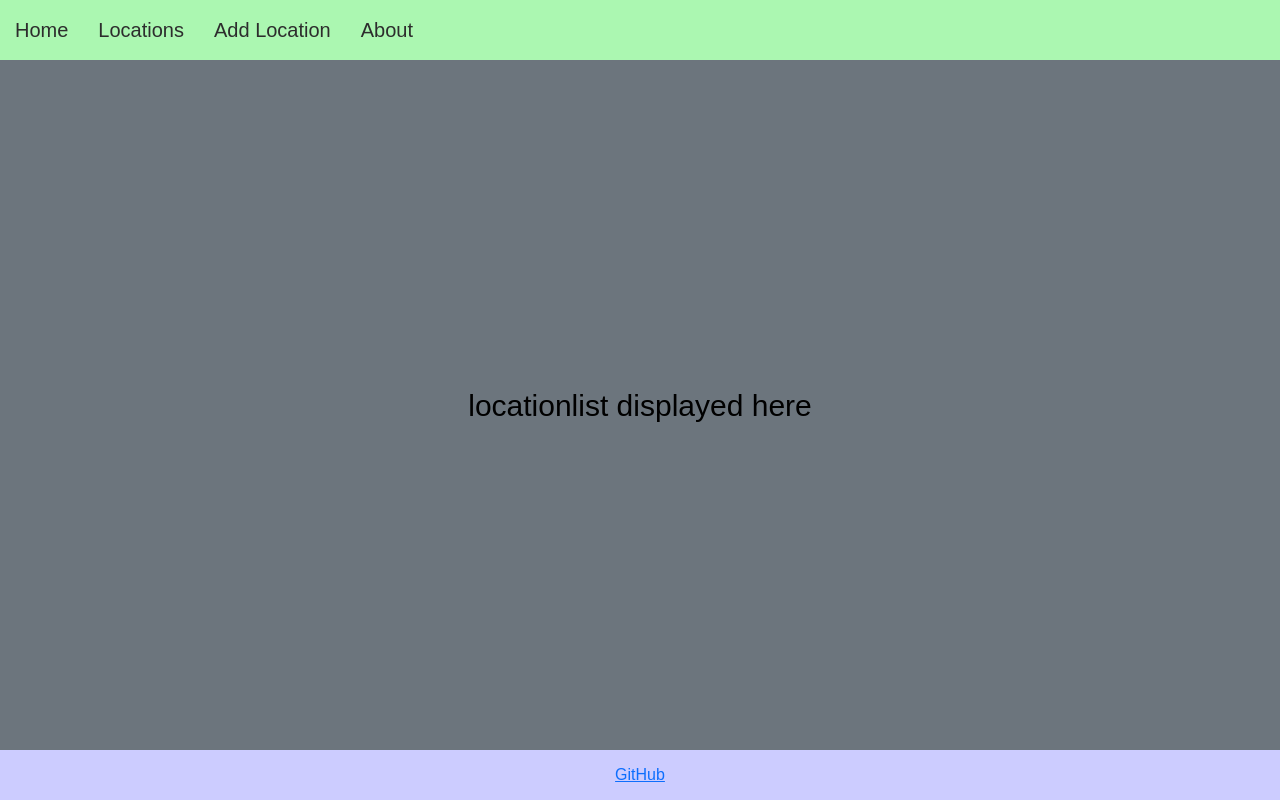
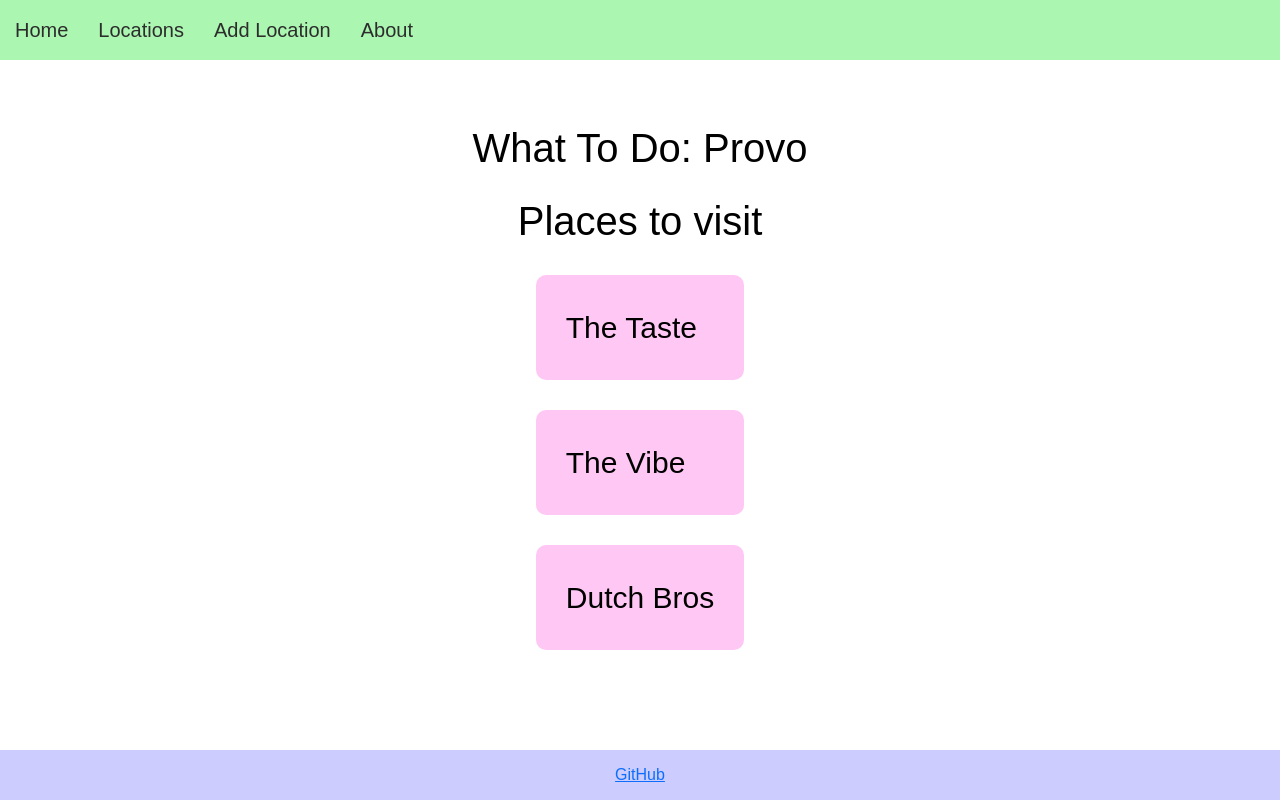
Before and after one commit to KeleCant/Startup, a React (Vite) app in the folder startup/: page /locationlist in a window 1280 px wide. Built offline with nearby package versions, Linux system fonts and the light colour scheme.

Commit message:
new file working

```diff
--- a/startup/src/app.css
+++ b/startup/src/app.css
@@ -51,6 +51,13 @@ main {
   }
 
   li {
+    border-radius: 10px;
+    background: hsla(312, 100%, 88%, 0.89);
+    padding: 1em;
+    margin-bottom: 1em;
+  }
+
+  .new.location {
     border-radius: 10px;
     background: hsla(312, 100%, 88%, 0.89);
     padding: 1em;
--- a/startup/src/locationlist/locationlist.jsx
+++ b/startup/src/locationlist/locationlist.jsx
@@ -1,9 +1,18 @@
 import React from 'react';
+import { NavLink } from 'react-router-dom';
 
 export function Locationlist() {
   return (
-    <main className='container-fluid bg-secondary text-center'>
-      <div> locationlist displayed here </div>
+    <main>
+      <h1> What To Do: Provo </h1>
+      <h1> Places to visit </h1>
+      <div className="locations">
+        <div className="new location"> <NavLink className='nav-link' to='/locationinfo'> The Taste </NavLink> </div>
+        <div className="new location"> <NavLink className='nav-link' to='/locationinfo'> The Vibe </NavLink> </div>
+        <div className="new location"> <NavLink className='nav-link' to='/locationinfo'> Dutch Bros </NavLink> </div>
+      </div>
     </main>
   );
 }
+
+export default Locationlist;
```
